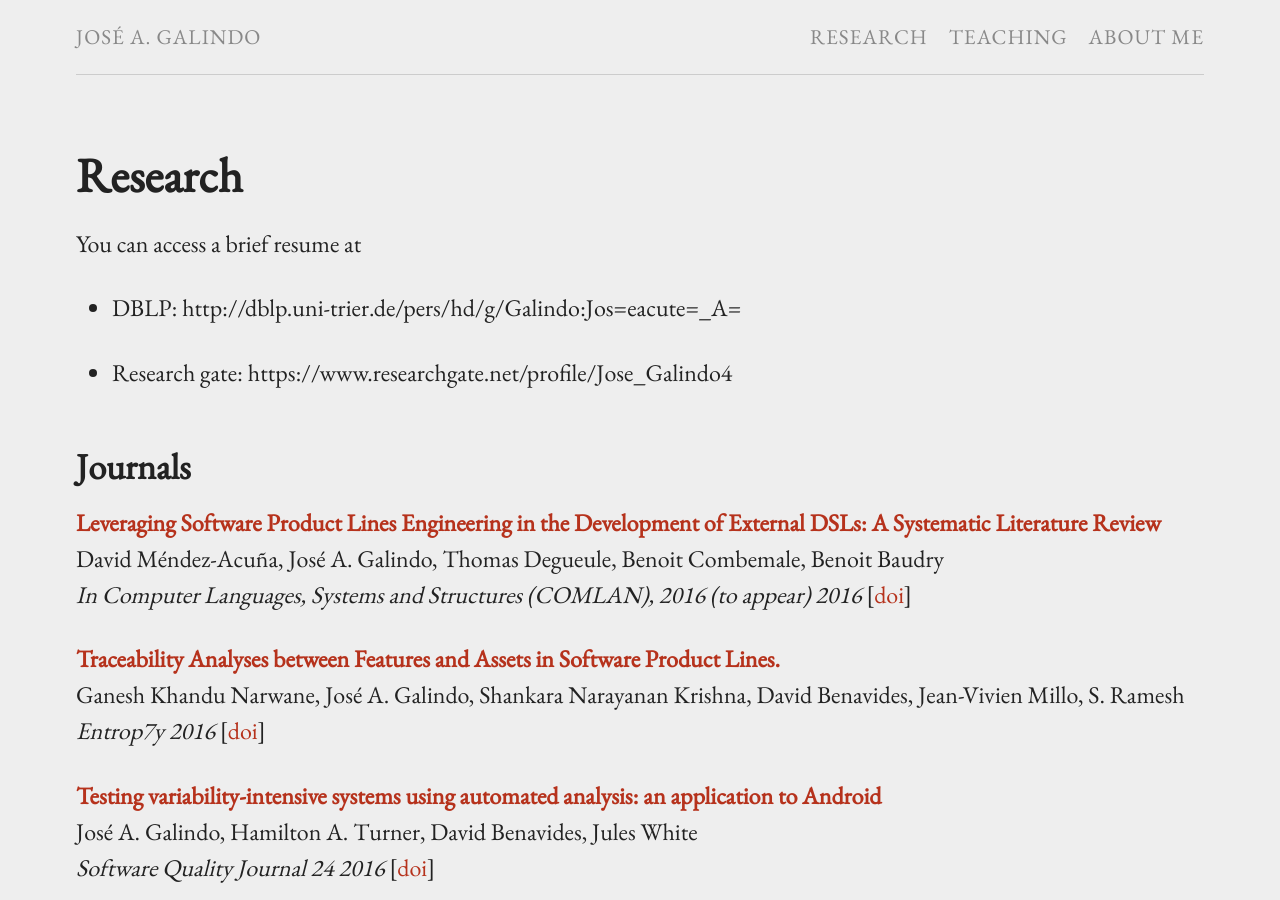
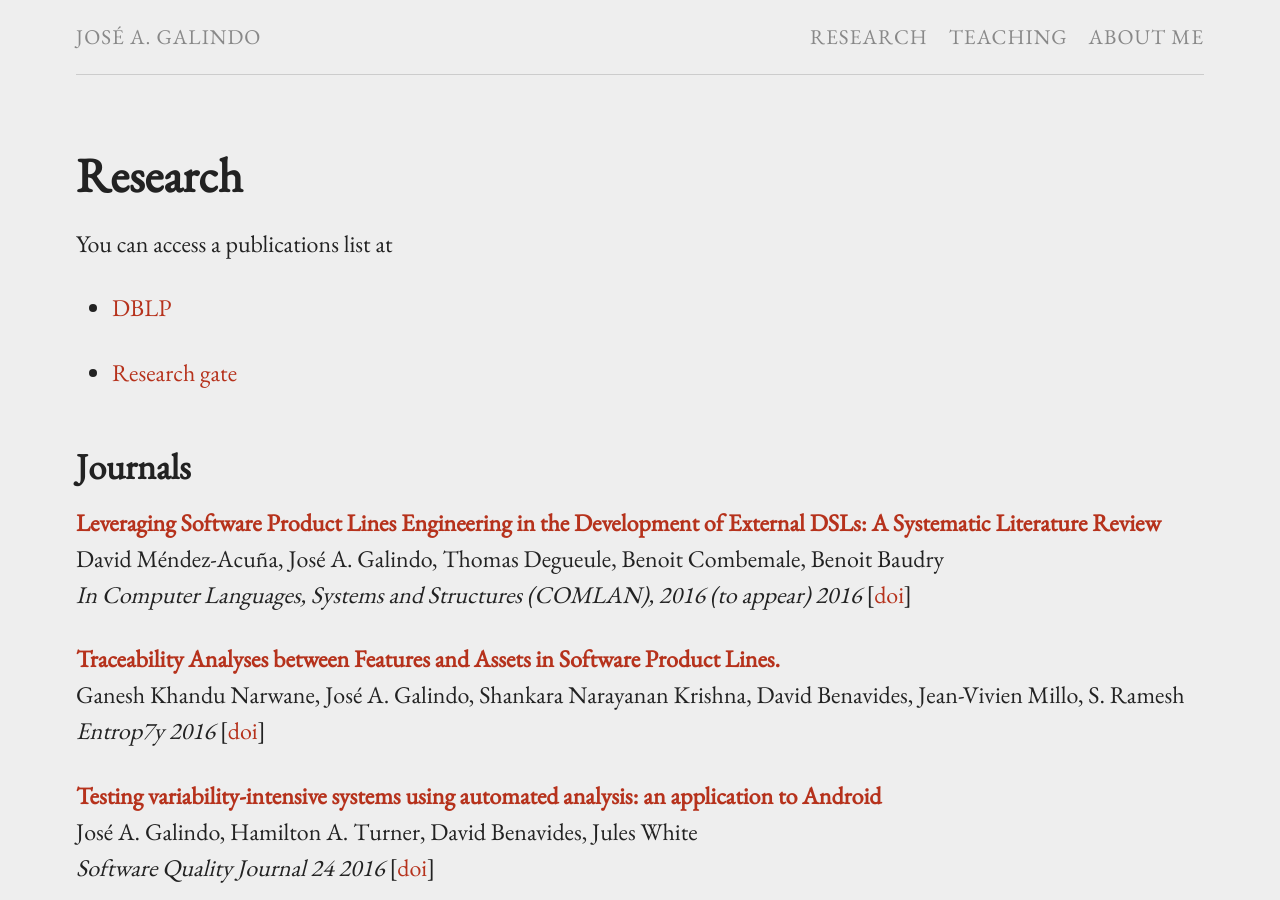
Before and after one commit to jagalindo/jagalindo.github.io, a Jekyll site: the page built from research.md, in a window 1280 px wide and 900 px high. Built offline with Jekyll 4.4.1, drawn with Linux system fonts in a browser that asks for light colours.

```diff
--- a/research.md
+++ b/research.md
@@ -132,10 +132,11 @@
 
 ---
 
-You can access a brief resume at
-* DBLP: http://dblp.uni-trier.de/pers/hd/g/Galindo:Jos=eacute=_A=
+You can access a publications list at
 
-* Research gate: https://www.researchgate.net/profile/Jose_Galindo4
+* [DBLP]( http://dblp.uni-trier.de/pers/hd/g/Galindo:Jos=eacute=_A=)
+
+* [Research gate]( https://www.researchgate.net/profile/Jose_Galindo4)
 
 
 ## Journals
```
